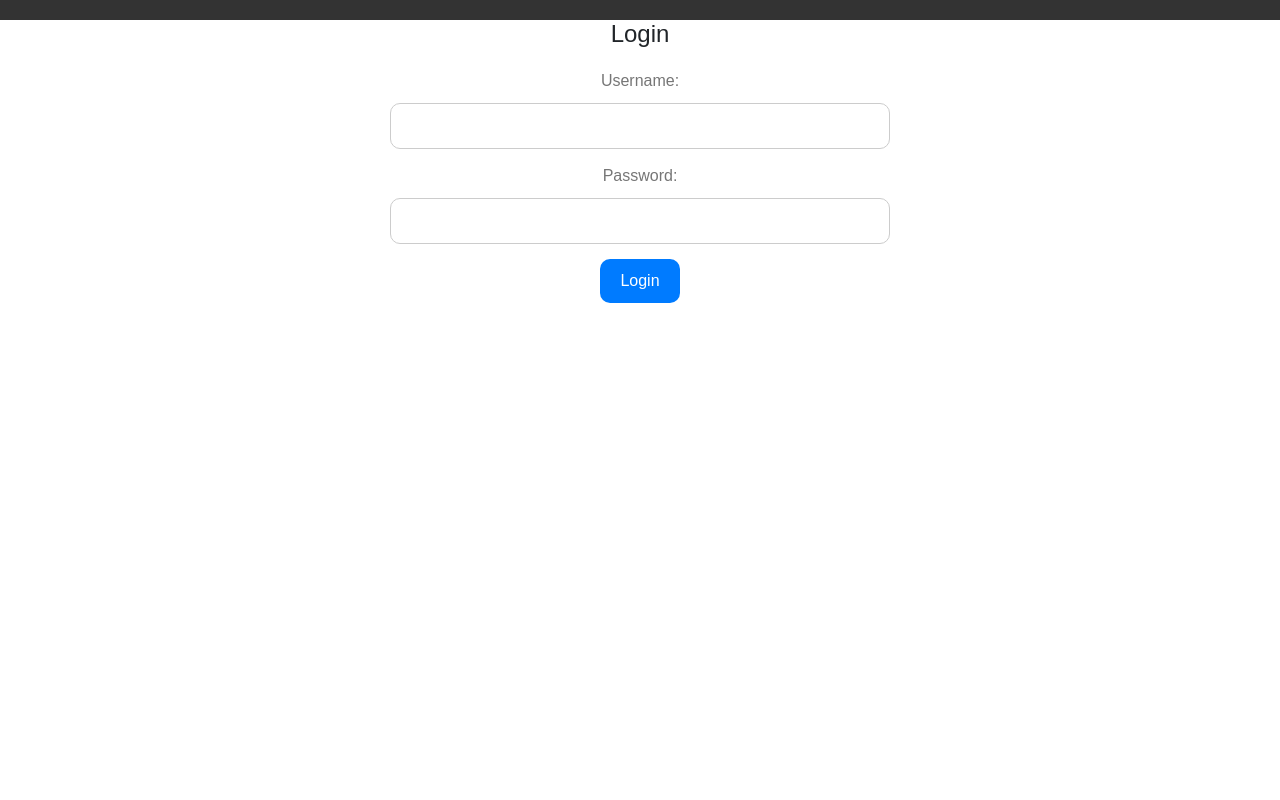
After one commit to FilHyppo/IoT_2023, a Django app: page /login/ in a window 1280 px wide. The commit adds this page. Run offline with Django 4.2, Linux system fonts and the light colour scheme; some libraries are stand-ins or nearby versions.

Commit message:
aggiunto login

```diff
--- /dev/null
+++ b/IoTWebsiteREST/djangoproject/website/static/css/style.css
@@ -0,0 +1,315 @@
+body {
+  margin: 0;
+  padding: 0;
+  font-size: 18px;
+  font-family: sans-serif;
+  display: flex;
+  flex-direction: column;
+  min-height: 100vh;
+}
+
+
+.header {
+  font-family: sans-serif;
+  background-color: rgb(236, 236, 236);
+  color: rgb(118, 118, 118);
+  padding: 5px;
+  width: 100%;
+  height: fit-content;
+  /*display: flex;*/
+  align-items: center;
+  justify-content: space-between;
+  position: fixed;
+  top: 0;
+
+}
+
+
+.hero h1 {
+  font-size: 30px;
+  font-family: Sans-Serif, sans-serif;
+  margin-top: 10px;
+  color: rgb(118, 118, 118);
+}
+
+.hero h2 {
+  font-size: 22px;
+  text-align: center;
+  font-family: Sans-Serif, sans-serif;
+  margin-top: 10px;
+  color: rgb(118, 118, 118);
+}
+
+.hero h3 {
+  font-size: 22px;
+  padding-left: 20px;
+  text-align: left;
+  font-family: Sans-Serif, sans-serif;
+  margin-top: 10px;
+  color: rgb(118, 118, 118);
+}
+
+.hero ul {
+  font-size: 18px;
+  padding-left: 40px;
+  text-align: left;
+  font-family: Sans-Serif, sans-serif;
+  margin-top: 10px;
+  color: rgb(118, 118, 118);
+}
+
+.hero a {
+  font-size: 18px;
+  justify-content: center;
+  align-content: center;
+  font-family: Sans-Serif, sans-serif;
+  color: rgb(118, 118, 118);
+}
+
+.hero a:hover {
+  color: rgb(70, 70, 70);
+  text-decoration: none;
+}
+
+
+
+.links {
+  margin-left: auto;
+  display: flex;
+  align-items: center;
+  justify-content: flex-end;
+}
+
+.nav ul {
+  list-style-type: none;
+  margin: 0;
+  padding: 0;
+}
+
+.nav li {
+  display: inline;
+  margin-right: 20px;
+}
+
+.nav a {
+  color: white;
+  text-decoration: none;
+  float: right;
+  padding-right: 30px;
+  transition: color 0.2s;
+}
+
+.nav a:hover {
+  color: rgb(180, 180, 180);
+}
+
+.logo img {
+  width: 60px;
+  height: 60px;
+}
+
+
+form {
+  width: 500px;
+  margin: 20px auto;
+}
+
+form label {
+  display: block;
+  font-size: 16px;
+  color: rgb(118, 118, 118);
+  font-family: Sans-Serif, sans-serif;
+  margin-bottom: 10px;
+}
+
+form input[type="text"],
+form input[type="email"],
+form input[type="password"] {
+  width: 100%;
+  padding: 10px;
+  font-size: 16px;
+  color: rgb(118, 118, 118);
+  font-family: Sans-Serif, sans-serif;
+  border: 1px solid #ccc;
+  border-radius: 10px;
+  margin-bottom: 15px;
+}
+
+form input[type="submit"] {
+  padding: 10px 20px;
+  font-size: 16px;
+  background-color: #007bff;
+  color: #fff;
+  border: none;
+  border-radius: 10px;
+  cursor: pointer;
+}
+
+form input[type="submit"]:hover {
+  background-color: #0056b3;
+}
+
+form select {
+  width: 100%;
+  padding: 10px;
+  font-size: 16px;
+  color: rgb(118, 118, 118);
+  font-family: Sans-Serif, sans-serif;
+  border: 1px solid #ccc;
+  border-radius: 10px;
+  margin-bottom: 15px;
+  appearance: none;
+  background-color: transparent;
+  background-repeat: no-repeat;
+}
+
+input[type="file"] {
+  font-size: 16px;
+  color: rgb(118, 118, 118);
+  font-family: Sans-Serif, sans-serif;
+  padding: 10px;
+  appearance: none;
+  margin-bottom: 15px;
+  cursor: pointer;
+
+}
+
+
+input[type="checkbox"] {
+  appearance: none;
+}
+
+
+footer {
+  background-color: rgb(236, 236, 236);
+  color: rgb(118, 118, 118);
+  padding: 10px;
+  width: 100%;
+  position: fixed;
+  bottom: 0;
+  font-family: sans-serif;
+  }
+#page-container {
+  display: flex;
+  flex-direction: column;
+  flex: 1 0 auto;
+}
+
+#main-content {
+  flex: 1;
+}
+.hero {
+  margin-bottom: 50px;
+}
+
+input#id_data_nascita, #id_fine_incarico, #id_data_inizio_accesso, #id_data_fine_accesso {
+    padding: 10px;
+    font-size: 16px;
+    color: rgb(118, 118, 118);
+    font-family: Sans-Serif, sans-serif;
+    border: 1px solid #ccc;
+    border-radius: 10px;
+    margin-bottom: 15px;
+}
+
+
+
+.hero table {
+  width: 90%;
+  color: rgb(118, 118, 118);
+  font-family: Sans-Serif, sans-serif;
+  font-size: 16px;
+  border-collapse: collapse;
+  margin: 20px auto 0;
+}
+
+.hero th, td {
+  padding: 10px;
+  text-align: center;
+  border-bottom: 1px solid #ccc;
+}
+
+.hero th {
+  background-color: #007bff;
+  color: #fff;
+  font-family: Sans-Serif, sans-serif;
+  font-size: 16px;
+}
+
+.hero tbody tr:nth-child(even) {
+  background-color: #f2f2f2;
+}
+
+
+.approved {
+  color: green;
+}
+
+.pending {
+  color: orange;
+}
+
+.denied {
+  color: red;
+}
+
+.expired {
+  color: purple;
+}
+
+button {
+  padding: 8px 16px;
+  font-size: 16px;
+  border: none;
+  border-radius: 10px;
+  font-family: Sans-Serif, sans-serif;
+  cursor: pointer;
+  width: 100px;
+}
+
+.approve-btn {
+  background-color: green;
+  color: white;
+}
+.approve-btn:hover {
+  background-color: darkgreen;
+}
+.deny-btn {
+  background-color: red;
+  color: white;
+}
+.deny-btn:hover {
+  background-color: darkred;
+}
+
+.form-btn {
+    padding: 10px 20px;
+    background-color: white;
+    color: rgb(118, 118, 118);
+    width: fit-content;
+    border: none;
+    border-radius: 10px;
+    cursor: pointer;
+    font-size: 16px;
+    font-family: Sans-Serif, sans-serif;
+}
+
+.form-btn:hover {
+  color: #007bff;
+}
+
+
+form button {
+  padding: 10px 20px;
+  font-size: 16px;
+  background-color: #007bff;
+  color: #fff;
+  border: none;
+  border-radius: 10px;
+  cursor: pointer;
+  transition: background-color 0.2s;
+}
+
+form button:hover {
+  background-color: #0056b3;
+}
--- a/IoTWebsiteREST/djangoproject/website/templates/base.html
+++ b/IoTWebsiteREST/djangoproject/website/templates/base.html
@@ -1,51 +1,30 @@
 <!DOCTYPE html>
-<html>
+<html lang="en">
 <head>
     <title>{% block title %}{% endblock %}</title>
+    {% load static %}
+    <link rel="stylesheet" href="https://maxcdn.bootstrapcdn.com/bootstrap/4.5.2/css/bootstrap.min.css">
+    <link rel="stylesheet" type="text/css" href="{% static 'css/style.css' %}">
     <link rel="stylesheet" href="https://unpkg.com/leaflet/dist/leaflet.css" />
-    <style>
-        body {
-            margin: 0;
-            padding: 0;
-        }
-
-        header {
-            background-color: #333;
-            color: white;
-            padding: 10px;
-            text-align: center;
-        }
-
-        nav ul {
-            list-style: none;
-            padding: 10px;
-            text-align: left;
-            font-family: Sans-Serif, sans-serif;
-            margin: 0;
-        }
-
-        nav ul li {
-            display: inline-block;
-            margin-right: 10px;
-        }
-
-        a {
-            color: white;
-            text-decoration: none;
-        }
-    </style>
-    {% load static %}
 </head>
 <body>
-    <header>
-        <nav>
-            <ul style="padding: 10px">
-                <li><a href="#">Home</a></li>
-                <li><a href="#">Login</a></li>
-
+    {% block nav %}
+        <nav class="nav" style="background-color: #333; padding: 10px">
+            <ul class="links">
+                {% if user.is_authenticated and user.is_staff %}
+                    <li><a href="#">Logout</a></li>
+                {% elif user.is_authenticated %}
+                    <li><a href="#">Azione1</a></li>
+                    <li><a href="#">Azione2</a></li>
+                    <li><a href="#">Logout</a></li>
+                {% else %}
+                    {% if not 'login' in request.path %}
+                        <li><a href="{% url 'website:login' %}" class="nav__link">Login</a></li>
+                    {% endif %}
+                {% endif %}
             </ul>
         </nav>
-    </header>
+    {% endblock %}
 
     {% block content %}{% endblock %}
 
--- a/IoTWebsiteREST/djangoproject/website/templates/masters_list.html
+++ b/IoTWebsiteREST/djangoproject/website/templates/masters_list.html
@@ -11,7 +11,7 @@
             <li>{{ master.nome }} (ID: {{ master.id }})</li>
             <ul>
                 {% for igrometro in master.igrometro_set.all %}
-                    <li>{{ igrometro.nome }} {{ igrometro.longitudine}} {{igrometro.latitudine}} (ID: {{ igrometro.id }}), ultime misurazioni: {{ igrometro.misurazioni }}</li>
+                    <li>{{ igrometro.nome }} {{ igrometro.longitudine }} {{ igrometro.latitudine }} (ID: {{ igrometro.id }}), ultime misurazioni: {{ igrometro.misurazioni }}</li>
                 {% endfor %}
             </ul>
         {% endfor %}
--- /dev/null
+++ b/IoTWebsiteREST/djangoproject/website/templates/registration/login.html
@@ -0,0 +1,24 @@
+{% extends "base.html" %}
+{% load static %}
+    <link rel="stylesheet" href="https://maxcdn.bootstrapcdn.com/bootstrap/4.5.2/css/bootstrap.min.css">
+    <link rel="stylesheet" type="text/css" href="{% static 'css/style.css' %}">
+
+
+{% block title %}Login{% endblock %}
+
+{% block content %}
+        <div id="loginFormContainer" style="align-content: center; text-align: center">
+            <h4 style="align-content: center">Login</h4>
+
+            <form method="post" action="{% url 'website:login' %}">
+                {% csrf_token %}
+                <label for="username">Username:</label>
+                <input type="text" id="username" name="username" required><br>
+                <label for="password">Password:</label>
+                <input type="password" id="password" name="password" required><br>
+                <input type="submit" value="Login">
+            </form>
+
+        </div>
+
+{% endblock %}
--- a/IoTWebsiteREST/djangoproject/website/urls.py
+++ b/IoTWebsiteREST/djangoproject/website/urls.py
@@ -1,8 +1,13 @@
 from django.urls import path
+
+from . import views
 from .views import *
+app_name = 'website'
 
 urlpatterns = [
     # Altri percorsi e viste possono essere aggiunti qui
     path('lista_master/', lista_master, name='lista_master'),
-    path('mappa_aree/', mappa_aree, name='mappa_aree')
+    path('mappa_aree/', mappa_aree, name='mappa_aree'),
+    path('login/', views.CustomLoginView.as_view(), name='login'),
+
 ]
--- a/IoTWebsiteREST/djangoproject/website/views.py
+++ b/IoTWebsiteREST/djangoproject/website/views.py
@@ -1,10 +1,21 @@
+from django.contrib.auth.views import LoginView
 from django.shortcuts import render
 from django.contrib.auth.decorators import user_passes_test
 from REST.models import Igrometro, MasterIgrometri
+from django.urls import reverse_lazy
+
 
 def is_admin(user):
     return user.is_authenticated and user.is_staff
 
+class CustomLoginView(LoginView):
+    def get_success_url(self):
+        user = self.request.user
+
+        if user.is_staff:
+            return reverse_lazy('website:lista_master')
+        else:
+            pass
 
 @user_passes_test(is_admin)
 def lista_master(request):
```
Also changed, not shown: IoTWebsiteREST/djangoproject/db.sqlite3.
